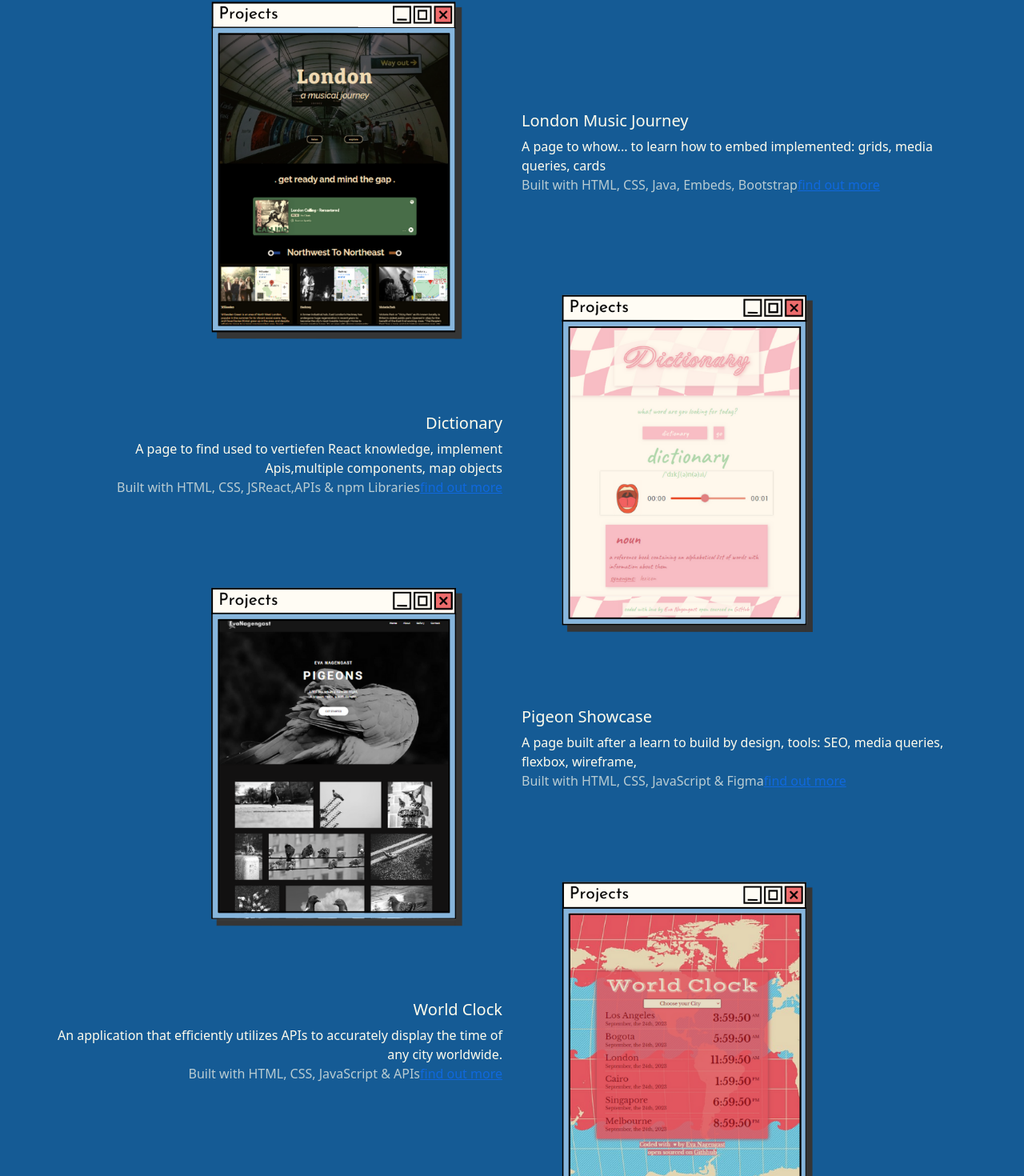
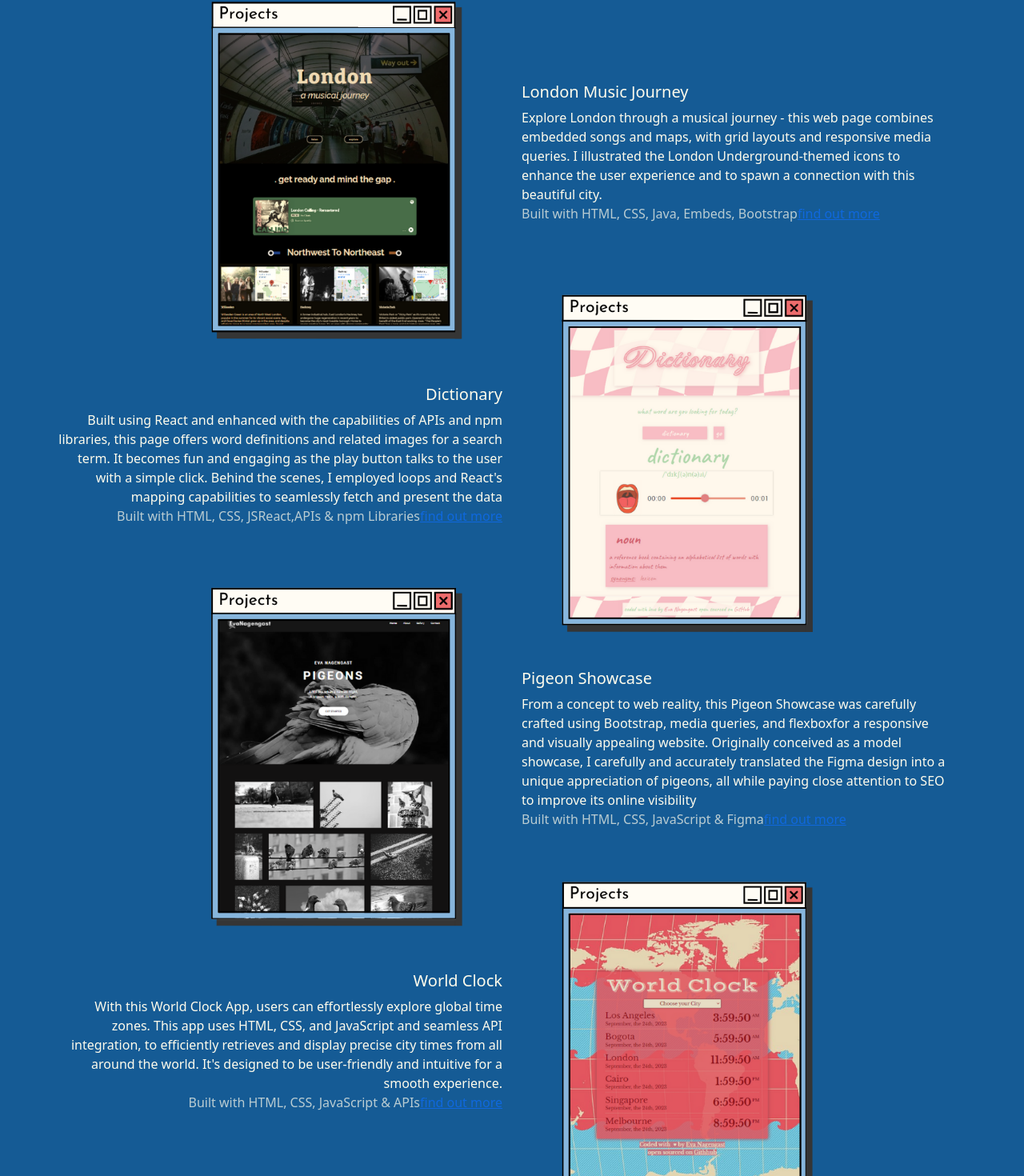
Before and after one commit to EvaNagengast/PersonalPortfolio, a React (Create React App) app: page / in a window 1280 px wide. Shown: the part 1638-3108 px from the top of the page at 80% size. Built offline with nearby package versions, Linux system fonts and the light colour scheme; a web font is replaced by a local one.

Commit message:
added content to projects section /homepage

```diff
--- a/src/pages/Home.js
+++ b/src/pages/Home.js
@@ -21,17 +21,12 @@ export default function Homepage() {
   }, [isInView, mainControls]);
   let navigate = useNavigate();
 
-
   let handleClick = () => {
     const aboutSection = document.getElementById("about");
     if (aboutSection) {
       aboutSection.scrollIntoView({ behavior: "smooth" });
     }
   };
-
-
-
-
 
   return (
     <div className="Home">
@@ -58,7 +53,6 @@ let handleClick = () => {
               let's connect
             </button>
             <button onClick={() => handleClick()}>explore my page</button>
-
           </motion.div>
         </div>
         <main>
@@ -144,9 +138,7 @@ let handleClick = () => {
             </div>
           </div>
           <div className="projectsection pt-5">
-            <h4 className="pt-4 pb-2" >
-              Projects
-            </h4>
+            <h4 className="pt-4 pb-2">Projects</h4>
             <p className="projectIntro">
               Browse through some assorted projects I created or find all of my
               projects{" "}
@@ -170,8 +162,11 @@ let handleClick = () => {
                 <div className="col-6 text-start projectTextright">
                   <h5>London Music Journey</h5>
                   <p>
-                    A page to whow... to learn how to embed implemented: grids,
-                    media queries, cards{" "}
+                    Explore London through a musical journey - this web page
+                    combines embedded songs and maps, with grid layouts and
+                    responsive media queries. I illustrated the London
+                    Underground-themed icons to enhance the user experience and
+                    to spawn a connection with this beautiful city.
                     <div className="projectTools">
                       Built with HTML, CSS, Java, Embeds, Bootstrap
                       <a href="/">find out more</a>
@@ -184,8 +179,13 @@ let handleClick = () => {
                 <div className="col-6 text-end projectTextleft ">
                   <h5>Dictionary</h5>
                   <p>
-                    A page to find used to vertiefen React knowledge, implement
-                    Apis,multiple components, map objects
+                    Built using React and enhanced with the capabilities of APIs
+                    and npm libraries, this page offers word definitions and
+                    related images for a search term. It becomes fun and
+                    engaging as the play button talks to the user with a simple
+                    click. Behind the scenes, I employed loops and React's
+                    mapping capabilities to seamlessly fetch and present the
+                    data
                     <div className="projectTools">
                       {" "}
                       Built with HTML, CSS, JSReact,APIs & npm Libraries
@@ -214,10 +214,14 @@ let handleClick = () => {
                 <div className="col-6 text-start projectTextright">
                   <h5>Pigeon Showcase</h5>
                   <p>
-                    A page built after a learn to build by design, tools: SEO,
-                    media queries, flexbox, wireframe,
+                    From a concept to web reality, this Pigeon Showcase was
+                    carefully crafted using Bootstrap, media queries, and
+                    flexboxfor a responsive and visually appealing website.
+                    Originally conceived as a model showcase, I carefully and
+                    accurately translated the Figma design into a unique
+                    appreciation of pigeons, all while paying close attention to
+                    SEO to improve its online visibility
                     <div className="projectTools">
-                      {" "}
                       Built with HTML, CSS, JavaScript & Figma
                       <a href="/">find out more</a>
                     </div>
@@ -228,8 +232,12 @@ let handleClick = () => {
                 <div className="col-6 text-end projectTextleft">
                   <h5>World Clock</h5>
                   <p className>
-                    An application that efficiently utilizes APIs to accurately
-                    display the time of any city worldwide.
+                    With this World Clock App, users can effortlessly explore
+                    global time zones. This app uses HTML, CSS, and JavaScript
+                    and seamless API integration, to efficiently retrieves and
+                    display precise city times from all around the world. It's
+                    designed to be user-friendly and intuitive for a smooth
+                    experience.
                     <div className="projectTools">
                       Built with HTML, CSS, JavaScript & APIs
                       <a href="/">find out more</a>
```
Lines whose indentation alone changed are shown as unchanged.
